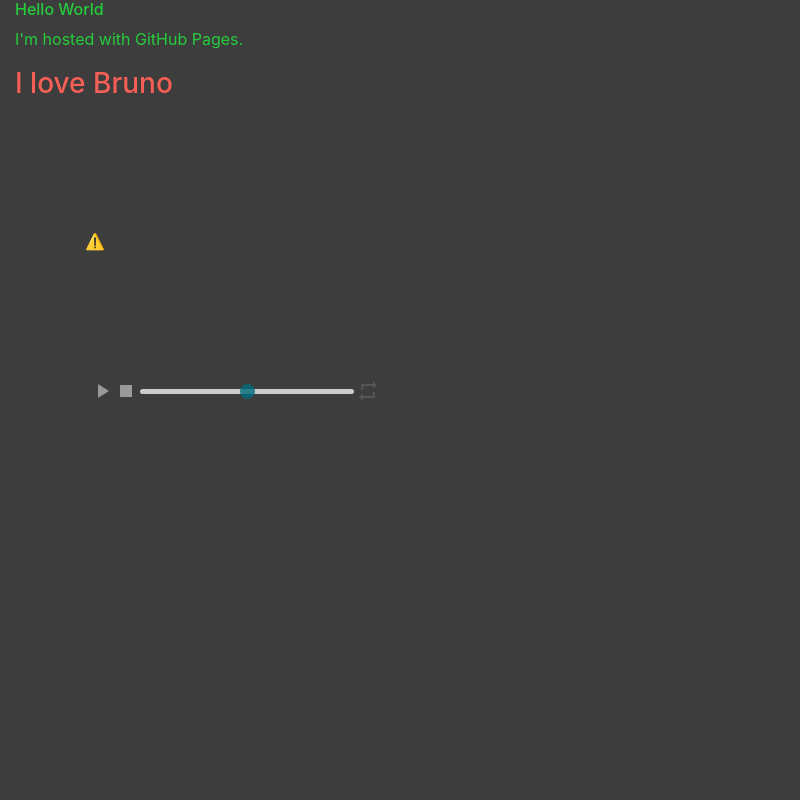
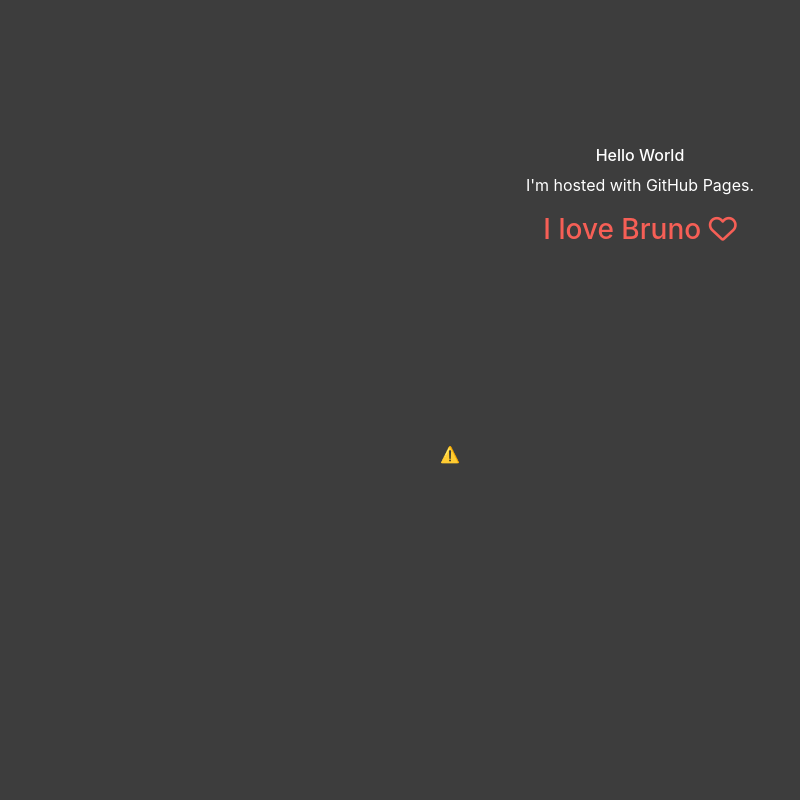
Before and after one commit to fabilone/fabilone.github.io, a PHP site: page / in a window 1280 px wide. Shown: the whole page, without its empty margins (0-800 px from the left). Run offline with PHP 8.4, Linux system fonts and the light colour scheme; some libraries are stand-ins or nearby versions.

Commit message:
Conclusão Home
Finalização da página home.

```diff
--- a/index.css
+++ b/index.css
@@ -1,14 +1,23 @@
-body.body_color{
+.body_color{
   background-color: #3D3D3DFF;
 }
 p{
-  color:#25CD3CFF;
+  /*color:#25CD3CFF;*/
+  color: #FFFF;
 }
 
 h6{
-  color: #25CD3CFF;
+  color: #FFFF;
 }
 
 h3{
   color: #F65F56FF;
 }
+.center_div{
+  width: 100vw;
+         height: 100vh;
+         display: flex;
+         flex-direction: column;
+       justify-content: center;
+       align-items: center;
+}
--- a/index.html
+++ b/index.html
@@ -3,22 +3,24 @@
 
 <head>
   <link href="./index.css" rel="stylesheet">
+  <meta charset="utf-8" />
+  <meta name="viewport" content="width=device-width, initial-scale=1">
   <link rel="stylesheet" href="https://stackpath.bootstrapcdn.com/bootstrap/4.4.1/css/bootstrap.min.css" integrity="sha384-Vkoo8x4CGsO3+Hhxv8T/Q5PaXtkKtu6ug5TOeNV6gBiFeWPGFN9MuhOf23Q9Ifjh" crossorigin="anonymous">
   <script src="https://kit.fontawesome.com/f3547e658c.js" crossorigin="anonymous"></script>
   <title>Portfólio Fabilone</title>
 </head>
 
 <body class="body_color">
-  <div class="container-fluid">
+  <div class="container-fluid center_div">
 
     <h6>Hello World</h6>
     <p>I'm hosted with GitHub Pages.</p>
-    <h3>I love Bruno</h3>
+    <h3>I love Bruno <i class="far fa-heart"></i></h3>
 
-    <div class="container">
+
       <script src="https://unpkg.com/@lottiefiles/lottie-player@latest/dist/lottie-player.js"></script>
-      <lottie-player src="https://assets6.lottiefiles.com/packages/lf20_fGseie.json"  background="transparent"  speed="1"  style="width: 300px; height: 300px;"  loop controls autoplay></lottie-player>
-    </div>
+      <lottie-player src="https://assets6.lottiefiles.com/packages/lf20_fGseie.json"  background="transparent"  speed="1"  style="width: 400px; height: 400px;"  loop autoplay></lottie-player>
+
 
   </div>
 </body>
```
